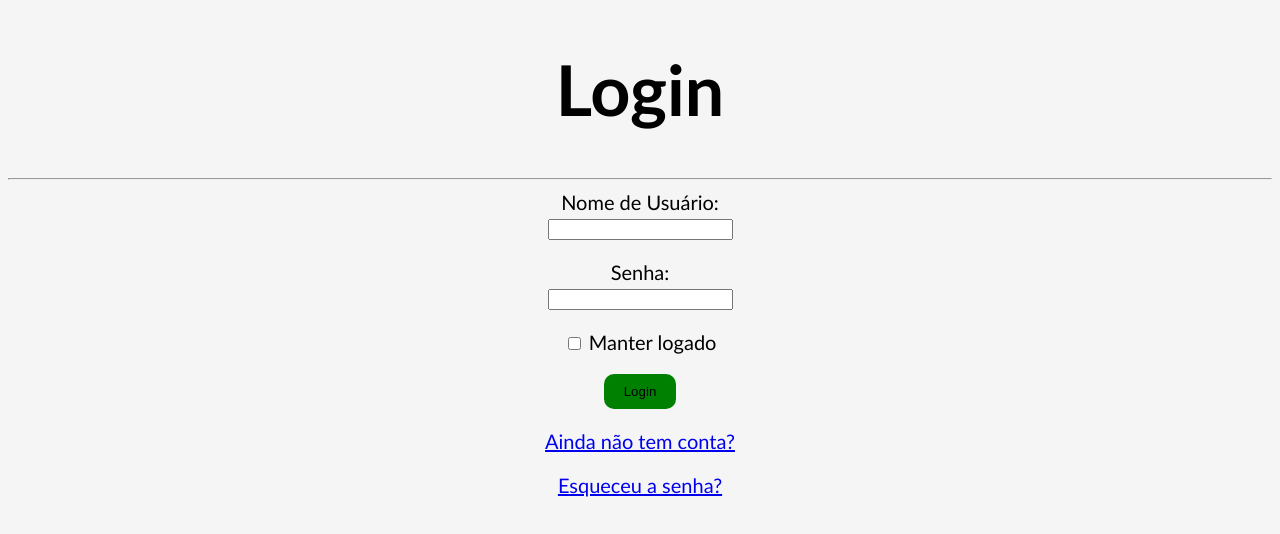
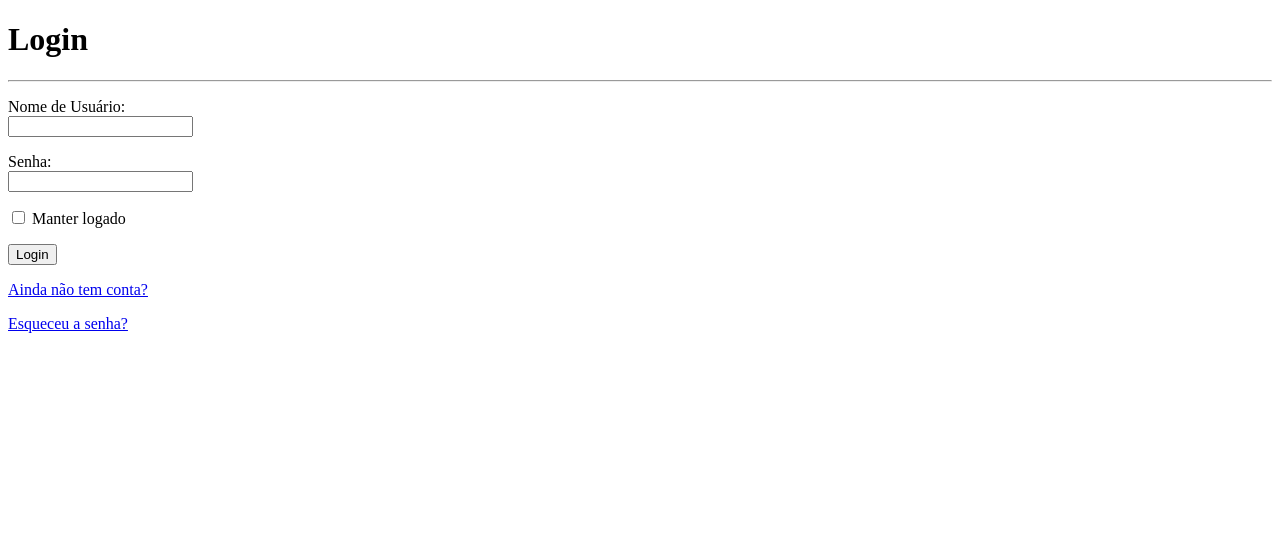
Before and after one commit to LucasAssisOliveira/ifprcodigos1, a plain HTML site: page login.html in a window 1280 px wide. Drawn offline with Linux system fonts and the light colour scheme.

Commit message:
Update login.html
Remoção do CSS

```diff
--- a/login.html
+++ b/login.html
@@ -4,32 +4,6 @@
     <meta charset="UTF-8">
     <meta name="viewport" content="width=device-width, initial-scale=1.0">
     <title>Tela de Login</title>
-    <style>
-        *{
-            text-align: center;
-            }
-        p{
-            margin: 10px 0;
-            padding-bottom: 10px;
-            }
-        body{
-              background-color: whitesmoke;
-              font-family:'Gill Sans', 'Gill Sans MT', Calibri,'Trebuchet MS', sans-serif;
-              font-size: 20px;
-            }
-        h1{
-            color: black;
-            font-size: 70px;
-            }
-        button{
-                background-color: green;
-                color: black;
-                padding: 10px 20px;
-                border: none;
-                border-radius: 10px;
-                cursor: pointer;
-            }
-    </style>
 </head>
 <body>
     <h1>Login</h1>
```
